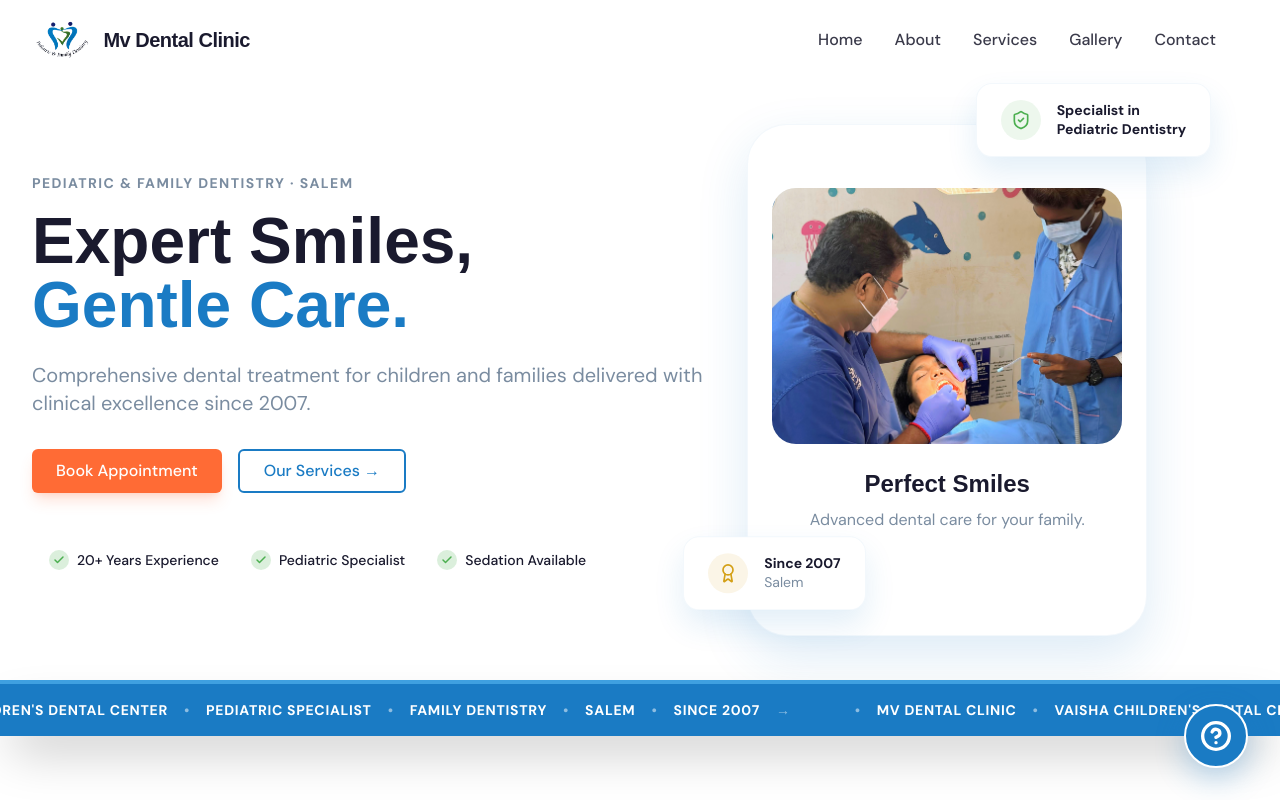
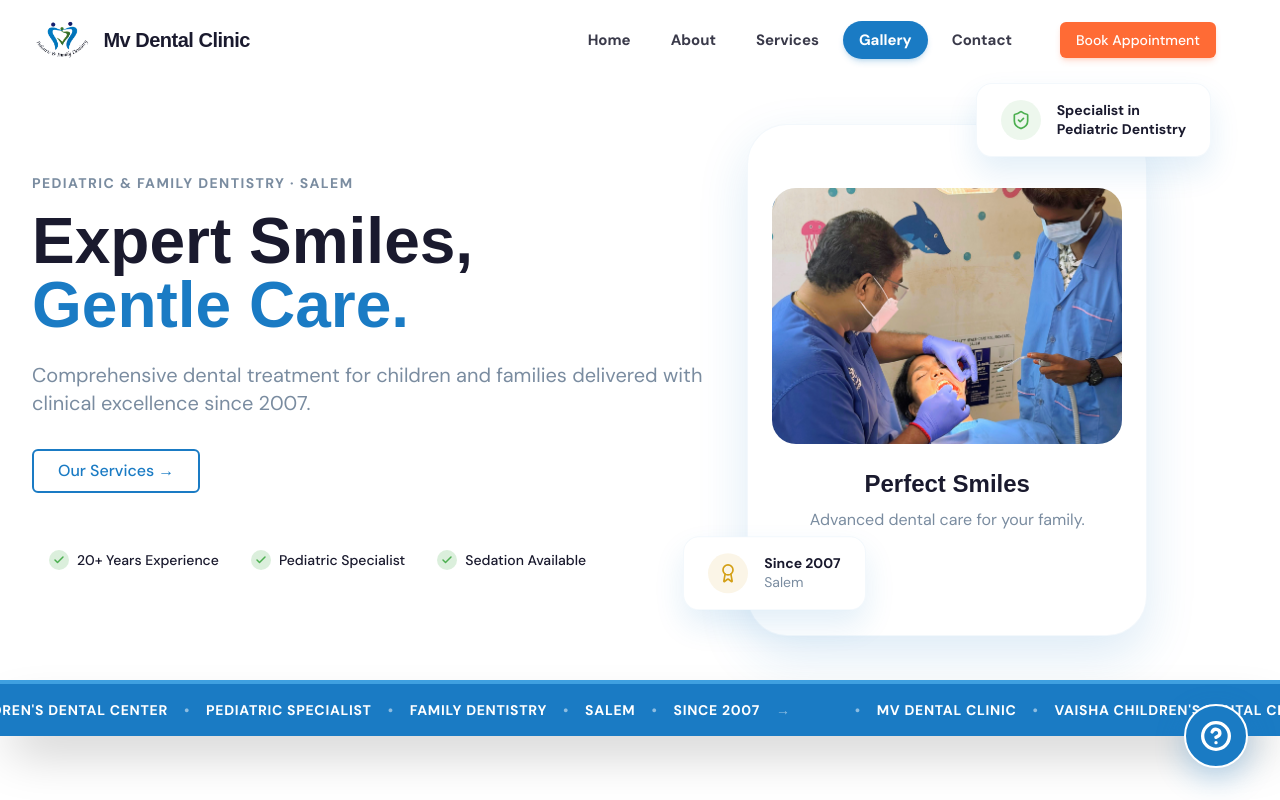
Before and after one commit to GENAI-NETWORKS/mv-dental-clinic, a React (Vite) app: page /#gallery in a window 1280 px wide. Shown: the top 800 px of the page. Built offline with nearby package versions, Linux system fonts and the light colour scheme; a web font is replaced by a local one.

Commit message:
Update navbar styling and active state logic

```diff
--- a/src/components/layout/Navbar.tsx
+++ b/src/components/layout/Navbar.tsx
@@ -51,30 +51,32 @@
           {/* Right Side: Nav + CTA */}
           <div className="flex items-center gap-8">
             {/* Desktop Nav */}
-            <nav className="hidden md:flex items-center space-x-8">
-              <NavLink to="/" className={({ isActive }) => `font-medium relative overflow-hidden group ${isActive && location.hash === '' ? 'text-primary' : 'text-text hover:text-primary'}`}>
+            <nav className="hidden md:flex items-center space-x-1 lg:space-x-2">
+              <NavLink to="/" className={({ isActive }) => `px-4 py-2 text-[15px] font-bold rounded-full transition-all duration-300 ${isActive && location.hash === '' ? 'bg-primary text-white shadow-md shadow-primary/20' : 'text-text hover:bg-gray-100/80 hover:text-primary'}`}>
                 Home
-                <span className="absolute bottom-0 left-0 w-full h-0.5 bg-primary transform origin-left transition-transform duration-300 scale-x-0 group-hover:scale-x-100" />
               </NavLink>
-              <Link to="/#about" className="font-medium relative overflow-hidden group text-text hover:text-primary">
+              <Link to="/#about" className={`px-4 py-2 text-[15px] font-bold rounded-full transition-all duration-300 ${location.hash === '#about' ? 'bg-primary text-white shadow-md shadow-primary/20' : 'text-text hover:bg-gray-100/80 hover:text-primary'}`}>
                 About
-                <span className="absolute bottom-0 left-0 w-full h-0.5 bg-primary transform origin-left transition-transform duration-300 scale-x-0 group-hover:scale-x-100" />
               </Link>
 
-              <Link to="/#services" className="font-medium relative overflow-hidden group text-text hover:text-primary">
+              <Link to="/#services" className={`px-4 py-2 text-[15px] font-bold rounded-full transition-all duration-300 ${location.hash === '#services' ? 'bg-primary text-white shadow-md shadow-primary/20' : 'text-text hover:bg-gray-100/80 hover:text-primary'}`}>
                 Services
-                <span className="absolute bottom-0 left-0 w-full h-0.5 bg-primary transform origin-left transition-transform duration-300 scale-x-0 group-hover:scale-x-100" />
               </Link>
 
-              <Link to="/#gallery" className="font-medium relative overflow-hidden group text-text hover:text-primary">
+              <Link to="/#gallery" className={`px-4 py-2 text-[15px] font-bold rounded-full transition-all duration-300 ${location.hash === '#gallery' ? 'bg-primary text-white shadow-md shadow-primary/20' : 'text-text hover:bg-gray-100/80 hover:text-primary'}`}>
                 Gallery
-                <span className="absolute bottom-0 left-0 w-full h-0.5 bg-primary transform origin-left transition-transform duration-300 scale-x-0 group-hover:scale-x-100" />
               </Link>
-              <NavLink to="/contact" className={({ isActive }) => `font-medium relative overflow-hidden group ${isActive ? 'text-primary' : 'text-text hover:text-primary'}`}>
+              <NavLink to="/contact" className={({ isActive }) => `px-4 py-2 text-[15px] font-bold rounded-full transition-all duration-300 ${isActive ? 'bg-primary text-white shadow-md shadow-primary/20' : 'text-text hover:bg-gray-100/80 hover:text-primary'}`}>
                 Contact
-                <span className="absolute bottom-0 left-0 w-full h-0.5 bg-primary transform origin-left transition-transform duration-300 scale-x-0 group-hover:scale-x-100" />
               </NavLink>
             </nav>
+
+            {/* Desktop Book Appointment CTA */}
+            <Link to="/contact" className="hidden md:block">
+              <Button variant="accent" size="sm" className="shadow-md shadow-accent/20 whitespace-nowrap">
+                Book Appointment
+              </Button>
+            </Link>
 
             {/* Mobile Toggle */}
             <div className="flex items-center space-x-4">
@@ -117,18 +119,32 @@
               >
                 <X className="w-6 h-6" />
               </button>
-            <nav className="flex flex-col space-y-6">
-              {navLinks.map((link) => (
+            <nav className="flex flex-col space-y-1">
+              {navLinks.map((link) => {
+                const isActive =
+                  (link.path === '/' && location.pathname === '/' && !location.hash) ||
+                  (link.path.includes('#') && location.hash === link.path.replace('/', '')) ||
+                  (!link.path.includes('#') && link.path !== '/' && location.pathname === link.path);
+
+                return (
                   <Link
                     key={link.name}
                     to={link.path}
-                  className="text-2xl font-display font-bold text-dark hover:text-primary"
+                    className={`px-3 py-2 text-base font-bold rounded-xl transition-all duration-300 ${isActive ? 'bg-primary text-white shadow-sm' : 'text-text hover:bg-gray-50 hover:text-primary'}`}
+                    onClick={() => setMobileMenuOpen(false)}
                   >
                     {link.name}
                   </Link>
-              ))}
-              {/* Additional mobile menu items can be added here if needed */}
+                );
+              })}
             </nav>
+            <div className="mt-6">
+              <Link to="/contact" onClick={() => setMobileMenuOpen(false)}>
+                <Button variant="accent" size="sm" className="w-full shadow-md shadow-accent/20">
+                  Book Appointment
+                </Button>
+              </Link>
+            </div>
             <div className="mt-auto pt-8 mb-8" />
           </motion.div>
           </>
--- a/src/components/sections/HeroSection.tsx
+++ b/src/components/sections/HeroSection.tsx
@@ -7,11 +7,6 @@
 const ActionArea = () => (
   <div className="flex flex-col items-center lg:items-start w-full">
     <div className="flex flex-col sm:flex-row items-center gap-4 mb-10">
-      <Link to="/contact">
-        <Button variant="accent" size="md" className="shadow-lg shadow-accent/20">
-          Book Appointment
-        </Button>
-      </Link>
       <Link to="/#services">
         <Button variant="outline" size="md" className="bg-white">
           Our Services →
```
Lines whose indentation alone changed are shown as unchanged.
